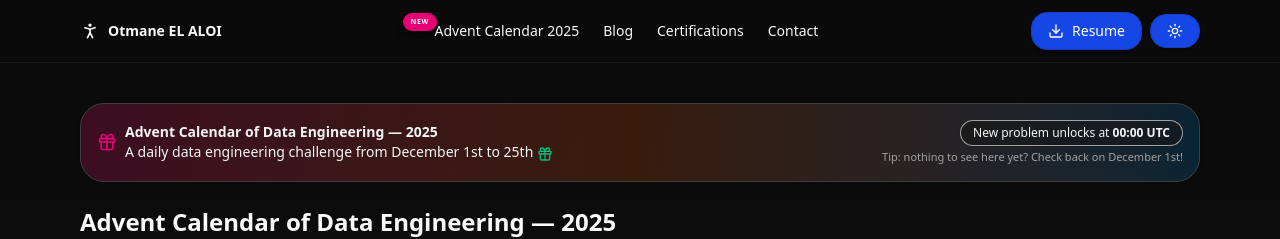
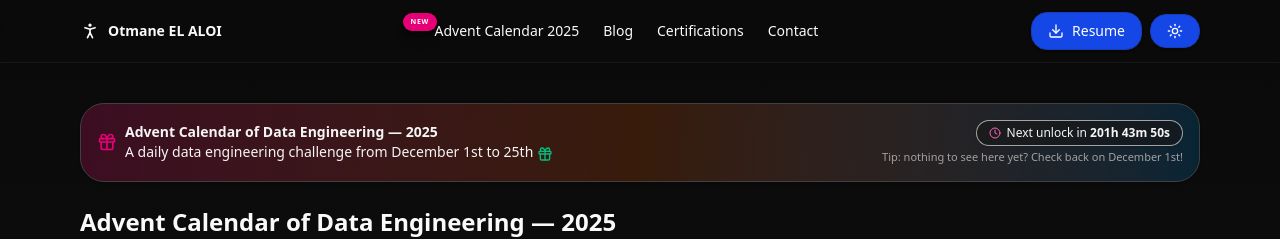
Before and after one commit to otmane-el-aloi/otmane-elaloi, a React (Vite) app: page /advent in a window 1280 px wide. Shown: the top 239 px of the page. Built offline with nearby package versions, Linux system fonts and the light colour scheme.

Commit message:
add countdown

```diff
--- a/src/pages/AdventOfDataPage.tsx
+++ b/src/pages/AdventOfDataPage.tsx
@@ -1,5 +1,5 @@
 /// <reference types="vite/client" />
-import { useEffect, useMemo, useState } from "react";
+import { useEffect, useMemo, useState, useRef } from "react";
 import {
   Lock,
   Unlock,
@@ -9,6 +9,7 @@ import {
   AlertTriangle,
   ChevronDown,
   ChevronUp,
+  Clock,
 } from "lucide-react";
 import { loadAdventProblems } from "../lib/advent";
 import { useAppNavigation } from "../lib/navigation";
@@ -27,6 +28,7 @@ const todayIsoUTC = () => new Date().toISOString().slice(0, 10);
 
 export default function AdventPage() {
   const [problems, setProblems] = useState<AdventProblem[]>([]);
+  const [shakingId, setShakingId] = useState<number | null>(null); // Track which card is shaking
 
   // Load problems once on mount
   useEffect(() => {
@@ -47,15 +49,20 @@ export default function AdventPage() {
 
   const { navigateTo } = useAppNavigation();
 
-  // Example usage of navigateTo
   const handleNavigateToProblem = (day: number) => {
     navigateTo("advent-problem", { day });
   };
 
+  // Feature: Shake interaction for locked items
+  const handleLockedClick = (day: number) => {
+    setShakingId(day);
+    setTimeout(() => setShakingId(null), 500); // Reset after animation
+  };
+
   return (
-    <main className="mx-auto max-w-6xl px-4 py-10">
+    <main className="relative mx-auto max-w-6xl px-4 py-10">
       {/* Banner */}
-      <div className="mb-6 rounded-3xl border border-pink-200/70 bg-gradient-to-r from-pink-100 via-amber-100 to-sky-100 p-4 text-sm text-neutral-800 shadow-sm dark:from-pink-900/40 dark:via-amber-900/40 dark:to-sky-900/40 dark:text-neutral-100 dark:border-neutral-700">
+      <div className="relative z-10 mb-6 rounded-3xl border border-pink-200/70 bg-gradient-to-r from-pink-100 via-amber-100 to-sky-100 p-4 text-sm text-neutral-800 shadow-sm dark:from-pink-900/40 dark:via-amber-900/40 dark:to-sky-900/40 dark:border-neutral-700 dark:text-neutral-100">
         <div className="flex flex-wrap items-center justify-between gap-3">
           <div className="flex items-center gap-2">
             <Gift className="h-5 w-5 text-pink-600" />
@@ -70,9 +77,8 @@ export default function AdventPage() {
             </div>
           </div>
           <div className="flex flex-col items-end gap-1 text-xs">
-            <span className="rounded-full border border-white/60 bg-white/70 px-3 py-1 shadow-sm dark:bg-neutral-900/60">
-              New problem unlocks at <strong>00:00 UTC</strong>
-            </span>
+            {/* 2. Live Countdown Component */}
+            <NextUnlockCountdown />
             <span className="text-[11px] text-neutral-600 dark:text-neutral-400">
               Tip: nothing to see here yet? Check back on December 1st!
             </span>
@@ -81,30 +87,34 @@ export default function AdventPage() {
       </div>
 
       {/* Hero */}
-      <header className="mb-6">
+      <header className="relative z-10 mb-6">
         <h1 className="mb-2 flex items-center gap-2 text-2xl font-semibold">
           <span>Advent Calendar of Data Engineering — 2025</span>
         </h1>
       </header>
 
       {/* About */}
-      <section id="about" className="mb-10">
+      <section id="about" className="relative z-10 mb-10">
         <p className="text-sm text-neutral-700 dark:text-neutral-300">
           Hi there — glad you're here! I hope you'll enjoy this Advent calendar
           of data engineering challenges. Each day unlocks a new problem
           touching on real-world topics: performance tuning, modeling
-          trade-offs, lakehouse patterns... and other things that make your query optimizer cry
-          😉. Since it’s hard to design problems where the “correct” solution is just a single number, there are no submissions.
-          Instead, you’re encouraged to share SQL
-          queries, Code Snippets, or even architecture notes — and discuss them
-          openly in GitHub Discussions dedicated to each problem.
+          trade-offs, lakehouse patterns... and other things that make your
+          query optimizer cry 😉. Since it’s hard to design problems where the
+          “correct” solution is just a single number, there are no submissions.
+          Instead, you’re encouraged to share SQL queries, Code Snippets, or
+          even architecture notes — and discuss them openly in GitHub
+          Discussions dedicated to each problem.
         </p>
       </section>
 
       {/* Calendar */}
-      <section id="calendar" className="mb-10">
+      <section id="calendar" className="relative z-10 mb-10">
         <div className="mb-3 flex items-center justify-between">
-          <h2 className=" flex items-center gap-2 text-xl font-semibold"> <Calendar />  Calendar</h2>
+          <h2 className=" flex items-center gap-2 text-xl font-semibold">
+            {" "}
+            <Calendar /> Calendar
+          </h2>
           <div className="flex gap-2 text-xs text-neutral-600 dark:text-neutral-400">
             <span className="rounded-full border px-2 py-1">
               <Gift className="inline h-4 w-4 text-emerald-500" /> Unlocked:{" "}
@@ -139,16 +149,27 @@ export default function AdventPage() {
             const locked = isLocked(d);
             const iso = toIso(d);
             const isNew = !locked && iso === todayIsoUTC();
+            const isShaking = shakingId === d;
 
             return (
               <div
                 key={d}
-                className="relative rounded-2xl border border-neutral-200 bg-white/80 p-4 shadow-sm transition hover:-translate-y-1 hover:shadow-md dark:border-neutral-800 dark:bg-neutral-900/60"
+                // Added onClick to trigger shake if locked
+                onClick={() => (locked ? handleLockedClick(d) : undefined)}
+                className={`relative rounded-2xl border border-neutral-200 bg-white/80 p-4 shadow-sm transition
+                  dark:border-neutral-800 dark:bg-neutral-900/60
+                  ${
+                    locked
+                      ? "cursor-not-allowed active:scale-95"
+                      : "hover:-translate-y-1 hover:shadow-md"
+                  }
+                  ${isShaking ? "animate-shake border-red-300 ring-2 ring-red-200 dark:ring-red-900" : ""}
+                `}
               >
                 {isNew && (
                   <span
                     aria-label="New problem"
-                    className="absolute -top-2 -right-2 z-10 select-none rounded-full bg-pink-600 px-2 py-1 text-[10px] font-extrabold uppercase tracking-widest text-white shadow-lg ring-2 ring-white/60 animate-bounce dark:ring-black/40"
+                    className="absolute -right-2 -top-2 z-10 animate-bounce select-none rounded-full bg-pink-600 px-2 py-1 text-[10px] font-extrabold uppercase tracking-widest text-white shadow-lg ring-2 ring-white/60 dark:ring-black/40"
                   >
                     New <Sparkles className="inline h-4 w-4 text-white" />
                   </span>
@@ -171,7 +192,10 @@ export default function AdventPage() {
                 {locked ? (
                   <div className="mt-3 text-sm text-neutral-600 dark:text-neutral-400">
                     <div className="mb-1 font-medium">
-                      Wrapped and waiting under the tree…
+                      {/* Changes text slightly when shaking */}
+                      {isShaking
+                        ? "Don't peek! 🎁"
+                        : "Wrapped and waiting under the tree…"}
                     </div>
                   </div>
                 ) : meta ? (
@@ -180,7 +204,10 @@ export default function AdventPage() {
                       <div className="font-medium">{meta.title}</div>
                     </div>
                     <button
-                      onClick={() => handleNavigateToProblem(d)}
+                      onClick={(e) => {
+                        e.stopPropagation(); // Prevent card click
+                        handleNavigateToProblem(d);
+                      }}
                       className="mt-2 inline-flex items-center justify-center gap-2 rounded-full
                                 bg-green-600 px-3 py-1.5 text-xs font-semibold text-white shadow-sm
                                 ring-1 ring-green-600/70 transition
@@ -206,7 +233,7 @@ export default function AdventPage() {
       </section>
 
       {/* FAQ */}
-      <section id="faq" className="mb-10">
+      <section id="faq" className="relative z-10 mb-10">
         <h2 className="mb-2 text-xl font-semibold">FAQ</h2>
         <div className="space-y-3">
           <Faq
@@ -227,9 +254,68 @@ export default function AdventPage() {
           />
         </div>
       </section>
+
+      {/* Tailwind Custom Keyframe for Shake (Inline Style Injection) */}
+      <style>{`
+        @keyframes shake {
+          0%, 100% { transform: translateX(0); }
+          25% { transform: translateX(-5px) rotate(-5deg); }
+          75% { transform: translateX(5px) rotate(5deg); }
+        }
+        .animate-shake {
+          animation: shake 0.4s cubic-bezier(.36,.07,.19,.97) both;
+        }
+      `}</style>
     </main>
   );
 }
+
+/* --- Feature: Live Countdown Timer --- */
+function NextUnlockCountdown() {
+  const [timeLeft, setTimeLeft] = useState("");
+
+  useEffect(() => {
+    const calculateTime = () => {
+      const now = new Date();
+      const nowUtc = new Date(
+        now.toLocaleString("en-US", { timeZone: "UTC" })
+      );
+
+      const nextUnlock = new Date(nowUtc);
+      if (nextUnlock.getUTCMonth() === 11) { // If it's already December
+        nextUnlock.setUTCDate(nextUnlock.getUTCDate() + 1);
+      } else {
+        nextUnlock.setUTCMonth(11, 1); // Set to December 1st
+      }
+      nextUnlock.setUTCHours(0, 0, 0, 0);
+
+      const diff = nextUnlock.getTime() - nowUtc.getTime();
+      if (diff <= 0) return "00:00:00";
+
+      const hours = Math.floor(diff / (1000 * 60 * 60));
+      const minutes = Math.floor((diff % (1000 * 60 * 60)) / (1000 * 60));
+      const seconds = Math.floor((diff % (1000 * 60)) / 1000);
+
+      return `${hours.toString().padStart(2, "0")}h ${minutes
+        .toString()
+        .padStart(2, "0")}m ${seconds.toString().padStart(2, "0")}s`;
+    };
+
+    setTimeLeft(calculateTime());
+    const interval = setInterval(() => setTimeLeft(calculateTime()), 1000);
+    return () => clearInterval(interval);
+  }, []);
+
+  return (
+    <span className="flex items-center gap-1.5 rounded-full border border-white/60 bg-white/70 px-3 py-1 shadow-sm dark:bg-neutral-900/60">
+      <Clock className="h-3 w-3 text-pink-600 dark:text-pink-400" />
+      <span>
+        Next unlock in <strong className="tabular-nums">{timeLeft}</strong>
+      </span>
+    </span>
+  );
+}
+
 
 /* --- Helpers --- */
 function Faq({ q, a }: { q: string; a: string }) {
@@ -250,7 +336,9 @@ function Faq({ q, a }: { q: string; a: string }) {
           )}
         </span>
       </summary>
-      <p className="mt-2 text-sm text-neutral-700 dark:text-neutral-300">{a}</p>
+      <p className="mt-2 text-sm text-neutral-700 dark:text-neutral-300">
+        {a}
+      </p>
     </details>
   );
 }
```
